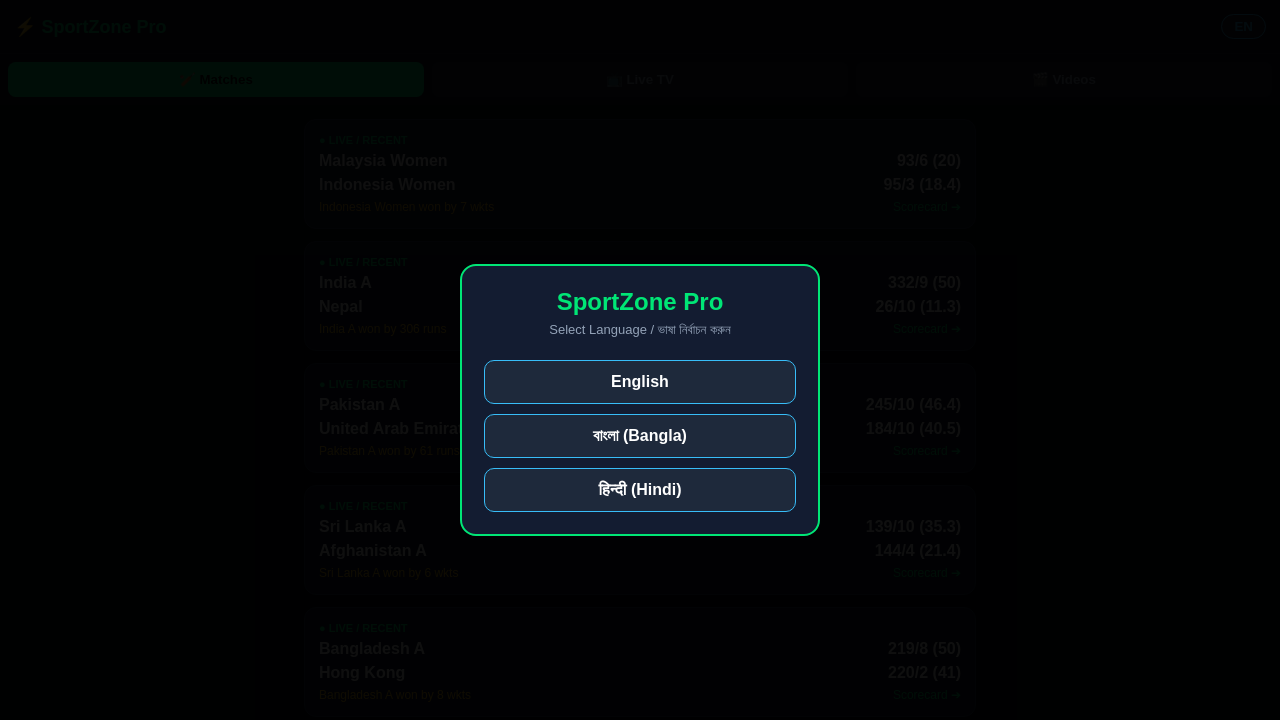
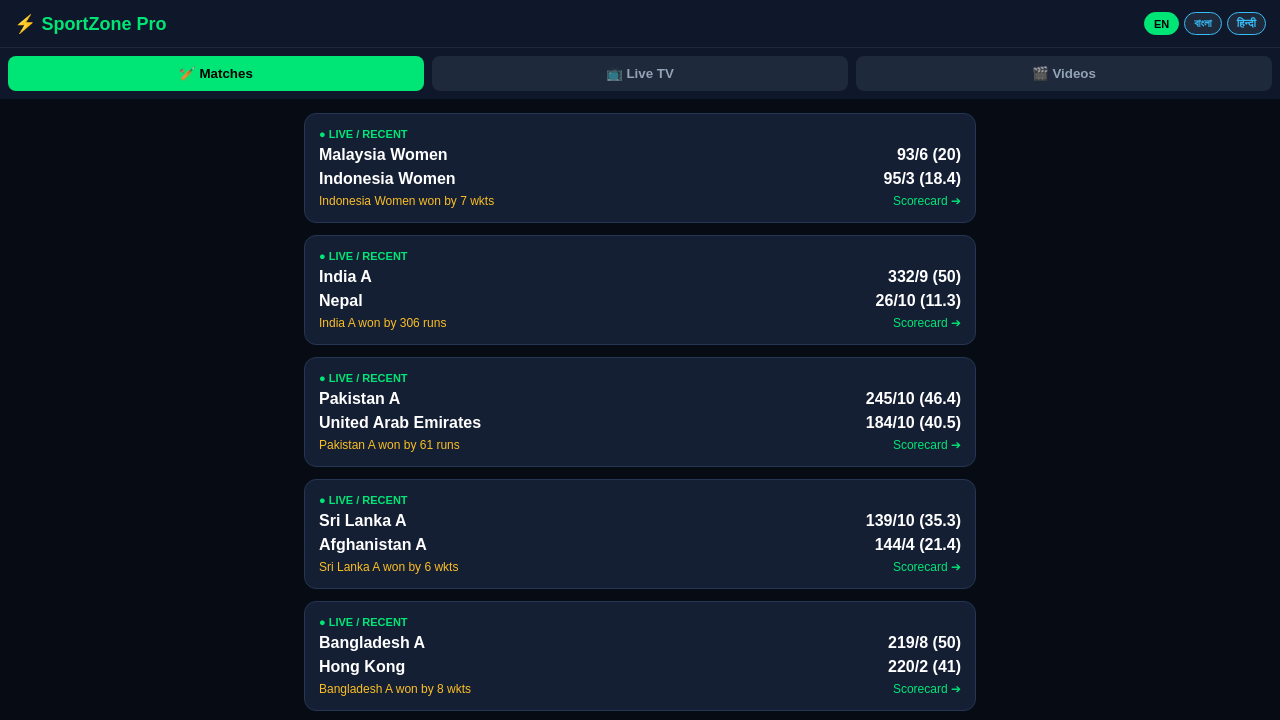
Before and after one commit to shafayatmuttaki/sportzone-live, a plain HTML site: page index.html in a window 1280 px wide. Shown: the top 720 px of the page. Drawn offline with nearby package versions, Linux system fonts and the light colour scheme.

Commit message:
Update index.html

```diff
--- a/index.html
+++ b/index.html
@@ -8,10 +8,10 @@
   <style>
     * { box-sizing:border-box; margin:0; padding:0; font-family:sans-serif; }
     body { background:#070b14; color:#fff; padding-bottom:65px; }
-    .modal { position:fixed; inset:0; background:rgba(0,0,0,0.94); z-index:999; display:flex; justify-content:center; align-items:center; padding:20px; }
-    .box { background:#131c31; border:2px solid #00e676; border-radius:16px; padding:22px; width:100%; max-width:360px; text-align:center; }
-    .btn { width:100%; padding:12px; margin-top:10px; background:#1e293b; border:1px solid #38bdf8; border-radius:10px; color:#fff; font-size:16px; font-weight:bold; cursor:pointer; }
-    header { background:#0f172a; padding:14px; display:flex; justify-content:space-between; align-items:center; border-bottom:1px solid #1e293b; position:sticky; top:0; z-index:10; }
+    header { background:#0f172a; padding:12px 14px; display:flex; justify-content:space-between; align-items:center; border-bottom:1px solid #1e293b; position:sticky; top:0; z-index:10; }
+    .lang-group { display:flex; gap:5px; }
+    .lbtn { background:#1e293b; color:#38bdf8; border:1px solid #38bdf8; padding:4px 9px; border-radius:12px; font-size:11px; font-weight:bold; cursor:pointer; }
+    .lbtn.active { background:#00e676; color:#000; border-color:#00e676; }
     .nav { display:flex; background:#0f172a; padding:8px; gap:8px; position:sticky; top:48px; z-index:9; }
     .nav button { flex:1; padding:10px; border:none; border-radius:8px; background:#1e293b; color:#94a3b8; font-weight:bold; cursor:pointer; }
     .nav button.active { background:#00e676; color:#000; }
@@ -24,6 +24,8 @@
     .pbox { position:relative; width:100%; aspect-ratio:16/9; background:#000; border-radius:12px; overflow:hidden; margin-bottom:12px; }
     video, iframe { width:100%; height:100%; border:none; }
     #ad { position:absolute; inset:0; background:#070b14; display:none; flex-direction:column; justify-content:center; align-items:center; z-index:20; }
+    .modal { position:fixed; inset:0; background:rgba(0,0,0,0.92); z-index:999; display:none; justify-content:center; align-items:flex-start; overflow-y:auto; padding:20px; }
+    .box { background:#131c31; border:2px solid #00e676; border-radius:16px; padding:20px; width:100%; max-width:600px; }
     table { width:100%; border-collapse:collapse; font-size:12px; margin-top:8px; }
     th, td { padding:7px; border-bottom:1px solid #263554; text-align:left; }
     th { color:#38bdf8; }
@@ -31,18 +33,9 @@
   </style>
 </head>
 <body>
-  <div class="modal" id="lMod">
+
+  <div class="modal" id="dMod">
     <div class="box">
-      <h2 style="color:#00e676;margin-bottom:6px;">SportZone Pro</h2>
-      <p style="font-size:13px;color:#94a3b8;margin-bottom:12px;">Select Language / ভাষা নির্বাচন করুন</p>
-      <button class="btn" onclick="pickLang('en')">English</button>
-      <button class="btn" onclick="pickLang('bn')">বাংলা (Bangla)</button>
-      <button class="btn" onclick="pickLang('hi')">हिन्दी (Hindi)</button>
-    </div>
-  </div>
-
-  <div class="modal" id="dMod" style="display:none;align-items:flex-start;overflow-y:auto;">
-    <div class="box" style="max-width:600px;text-align:left;">
       <button onclick="document.getElementById('dMod').style.display='none'" style="background:#00e676;color:#000;border:none;padding:6px 14px;border-radius:6px;font-weight:bold;margin-bottom:10px;cursor:pointer;">← Back</button>
       <div id="dBody"></div>
     </div>
@@ -50,7 +43,11 @@
 
   <header>
     <div style="font-size:18px;font-weight:bold;color:#00e676;">⚡ SportZone Pro</div>
-    <button onclick="document.getElementById('lMod').style.display='flex'" style="background:#1e293b;color:#38bdf8;border:1px solid #38bdf8;padding:4px 12px;border-radius:20px;font-weight:bold;cursor:pointer;" id="lTag">EN</button>
+    <div class="lang-group">
+      <button class="lbtn active" id="le" onclick="setL('en',this)">EN</button>
+      <button class="lbtn" id="lb" onclick="setL('bn',this)">বাংলা</button>
+      <button class="lbtn" id="lh" onclick="setL('hi',this)">हिन्दी</button>
+    </div>
   </header>
 
   <div class="nav">
@@ -66,7 +63,7 @@
         <div id="ad"><div style="border:1px dashed #00e676;padding:16px;border-radius:8px;color:#00e676;font-weight:bold;margin-bottom:8px;">SPONSORED AD (300x100)</div><div style="color:#00e676;">Starts in <span id="cnt">10</span>s...</div></div>
         <video id="vid" controls playsinline></video>
       </div>
-      <div id="tvMsg" style="color:#00e676;font-size:13px;margin-bottom:10px;">Select a channel:</div>
+      <div id="tvMsg" style="color:#00e676;font-size:13px;margin-bottom:10px;">Select any channel below:</div>
       <div class="grid" id="tvGrid"></div>
     </div>
     <div id="s3" class="sec">
@@ -79,22 +76,21 @@
   <script>
     const KEY = "25d6a156-f7a3-4f24-8985-6a08f1e96202";
     const txt = {
-      en: { tag:"EN", n1:"🏏 Matches", n2:"📺 Live TV", n3:"🎬 Videos", sc:"Scorecard ➔" },
-      bn: { tag:"বাংলা", n1:"🏏 ম্যাচসমূহ", n2:"📺 লাইভ টিভি", n3:"🎬 ভিডিও", sc:"স্কোরকার্ড ➔" },
-      hi: { tag:"हिन्दी", n1:"🏏 मैच", n2:"📺 लाइव टीवी", n3:"🎬 वीडियो", sc:"स्कोरकार्ड ➔" }
+      en: { n1:"🏏 Matches", n2:"📺 Live TV", n3:"🎬 Videos", sc:"Scorecard ➔" },
+      bn: { n1:"🏏 ম্যাচসমূহ", n2:"📺 লাইভ টিভি", n3:"🎬 ভিডিও", sc:"স্কোরকার্ড ➔" },
+      hi: { n1:"🏏 मैच", n2:"📺 लाइव टीवी", n3:"🎬 वीडियो", sc:"स्कोरकार्ड ➔" }
     };
-    let lang = localStorage.getItem('sz_lang') || '';
-    function pickLang(l) {
-      lang = l; localStorage.setItem('sz_lang', l);
-      document.getElementById('lMod').style.display = 'none';
-      const t = txt[l] || txt.en;
-      document.getElementById('lTag').innerText = t.tag;
+    let lang = 'en';
+    function setL(l, b) {
+      lang = l;
+      document.querySelectorAll('.lbtn').forEach(x=>x.classList.remove('active'));
+      b.classList.add('active');
+      const t = txt[l];
       document.getElementById('n1').innerText = t.n1;
       document.getElementById('n2').innerText = t.n2;
       document.getElementById('n3').innerText = t.n3;
-      if (list.length) render();
+      render();
     }
-    if (lang) pickLang(lang);
 
     let list = [
       { id:"1", name:"Bangladesh vs India, 1st T20I", status:"Bangladesh won by 6 wickets", venue:"Mirpur Stadium, Dhaka", teams:["Bangladesh","India"], score:[{r:178,w:4,o:19.2},{r:174,w:7,o:20}] },
@@ -102,11 +98,11 @@
     ];
 
     async function load() {
+      render();
       try {
         const r = await fetch('./scores.json?v=' + Date.now());
-        if (r.ok) { const j = await r.json(); if (j && j.data && j.data.length) list = j.data; }
+        if (r.ok) { const j = await r.json(); if (j && j.data && j.data.length) { list = j.data; render(); } }
       } catch(e) {}
-      render();
     }
 
     function render() {
```
